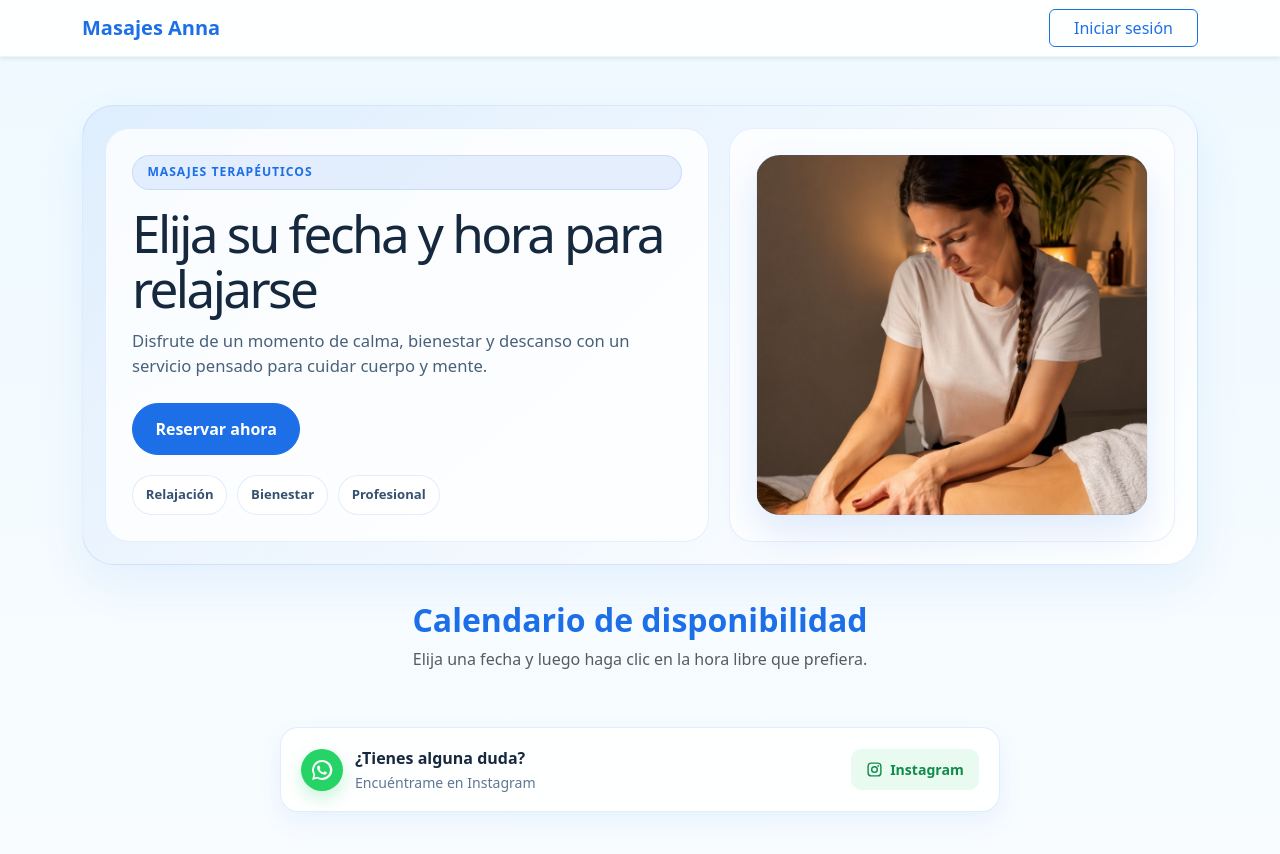
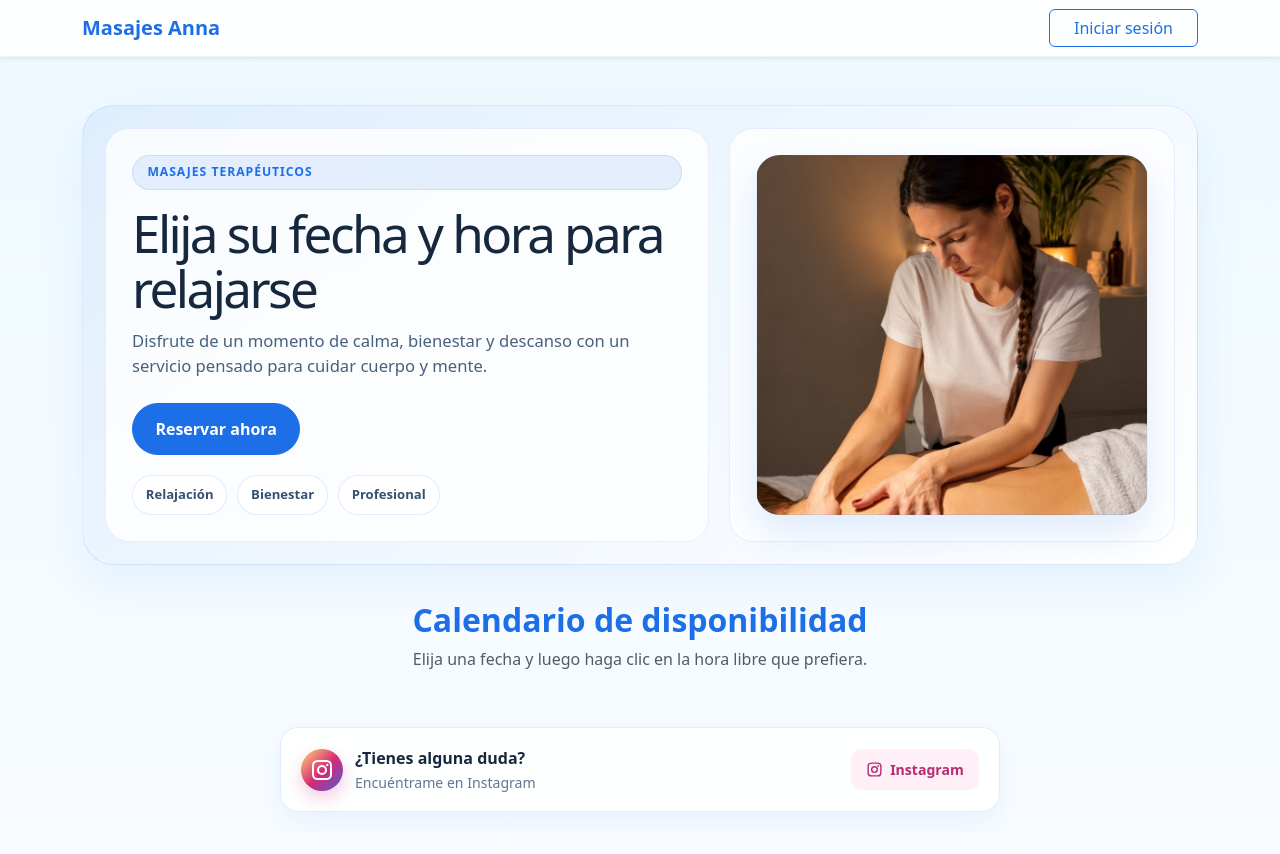
Before and after one commit to igorYurievich/annamassage, a website built with Vite: page index.html in a window 1280 px wide. Built offline with nearby package versions, Linux system fonts and the light colour scheme; some packages are replaced by stand-ins of ours; no server answers; the database is empty.

Commit message:
Обновить оформление Instagram

```diff
--- a/index.html
+++ b/index.html
@@ -211,8 +211,8 @@
             height: 42px;
             border-radius: 50%;
             color: #fff;
-            background: #25d366;
-            box-shadow: 0 7px 16px rgba(37,211,102,0.24);
+            background: linear-gradient(135deg, #feda75, #d62976 52%, #4f5bd5);
+            box-shadow: 0 7px 16px rgba(214,41,118,0.24);
         }
         .contact-icon svg {
             width: 24px;
@@ -237,8 +237,8 @@
             gap: 7px;
             padding: 0.65rem 0.95rem;
             border-radius: 10px;
-            color: #128c4a;
-            background: #e9fbf0;
+            color: #b52d72;
+            background: #fff0f7;
             font-size: 0.88rem;
             font-weight: 700;
             text-decoration: none;
@@ -252,8 +252,8 @@
             gap: 8px;
         }
         .contact-link:hover {
-            color: #0d713b;
-            background: #d8f7e4;
+            color: #92235c;
+            background: #ffe2ef;
             transform: translateY(-1px);
         }
         .contact-link svg {
@@ -351,7 +351,7 @@
             <div class="contact-copy">
                 <span class="contact-icon" aria-hidden="true">
                     <svg viewBox="0 0 24 24" role="img">
-                        <path d="M12 2a9.9 9.9 0 0 0-8.56 14.9L2 22l5.25-1.38A10 10 0 1 0 12 2Zm0 18a8 8 0 0 1-4.08-1.12l-.3-.18-3.12.82.84-3.04-.2-.31A8 8 0 1 1 12 20Zm4.38-5.92c-.24-.12-1.42-.7-1.64-.78-.22-.08-.38-.12-.54.12-.16.24-.62.78-.76.94-.14.16-.28.18-.52.06-1.42-.71-2.35-1.27-3.29-2.87-.25-.43.25-.4.7-1.32.08-.16.04-.3-.02-.42-.06-.12-.54-1.3-.74-1.78-.2-.47-.4-.41-.54-.42h-.46c-.16 0-.42.06-.64.3-.22.24-.84.82-.84 2s.86 2.32.98 2.48c.12.16 1.69 2.58 4.1 3.62.57.25 1.02.4 1.37.51.58.18 1.1.15 1.51.09.46-.07 1.42-.58 1.62-1.14.2-.56.2-1.04.14-1.14-.06-.1-.22-.16-.46-.28Z"/>
+                        <path d="M7.5 2h9A5.5 5.5 0 0 1 22 7.5v9a5.5 5.5 0 0 1-5.5 5.5h-9A5.5 5.5 0 0 1 2 16.5v-9A5.5 5.5 0 0 1 7.5 2Zm0 2A3.5 3.5 0 0 0 4 7.5v9A3.5 3.5 0 0 0 7.5 20h9a3.5 3.5 0 0 0 3.5-3.5v-9A3.5 3.5 0 0 0 16.5 4h-9ZM12 7a5 5 0 1 1 0 10 5 5 0 0 1 0-10Zm0 2a3 3 0 1 0 0 6 3 3 0 0 0 0-6Zm5.25-3.25a1.25 1.25 0 1 1 0 2.5 1.25 1.25 0 0 1 0-2.5Z"/>
                     </svg>
                 </span>
                 <div>
@@ -360,7 +360,7 @@
                 </div>
             </div>
                 <div class="contact-actions">
-                    <a class="contact-link" href="https://www.instagram.com/anna_massage_torrevieja/" target="_blank" rel="noopener noreferrer" aria-label="Открыть Instagram anna_massage_torrevieja">
+                    <a class="contact-link instagram" href="https://www.instagram.com/anna_massage_torrevieja/" target="_blank" rel="noopener noreferrer" aria-label="Открыть Instagram anna_massage_torrevieja">
                         <svg viewBox="0 0 24 24" aria-hidden="true">
                             <path d="M7.5 2h9A5.5 5.5 0 0 1 22 7.5v9a5.5 5.5 0 0 1-5.5 5.5h-9A5.5 5.5 0 0 1 2 16.5v-9A5.5 5.5 0 0 1 7.5 2Zm0 2A3.5 3.5 0 0 0 4 7.5v9A3.5 3.5 0 0 0 7.5 20h9a3.5 3.5 0 0 0 3.5-3.5v-9A3.5 3.5 0 0 0 16.5 4h-9ZM12 7a5 5 0 1 1 0 10 5 5 0 0 1 0-10Zm0 2a3 3 0 1 0 0 6 3 3 0 0 0 0-6Zm5.25-3.25a1.25 1.25 0 1 1 0 2.5 1.25 1.25 0 0 1 0-2.5Z"/>
                         </svg>
```
